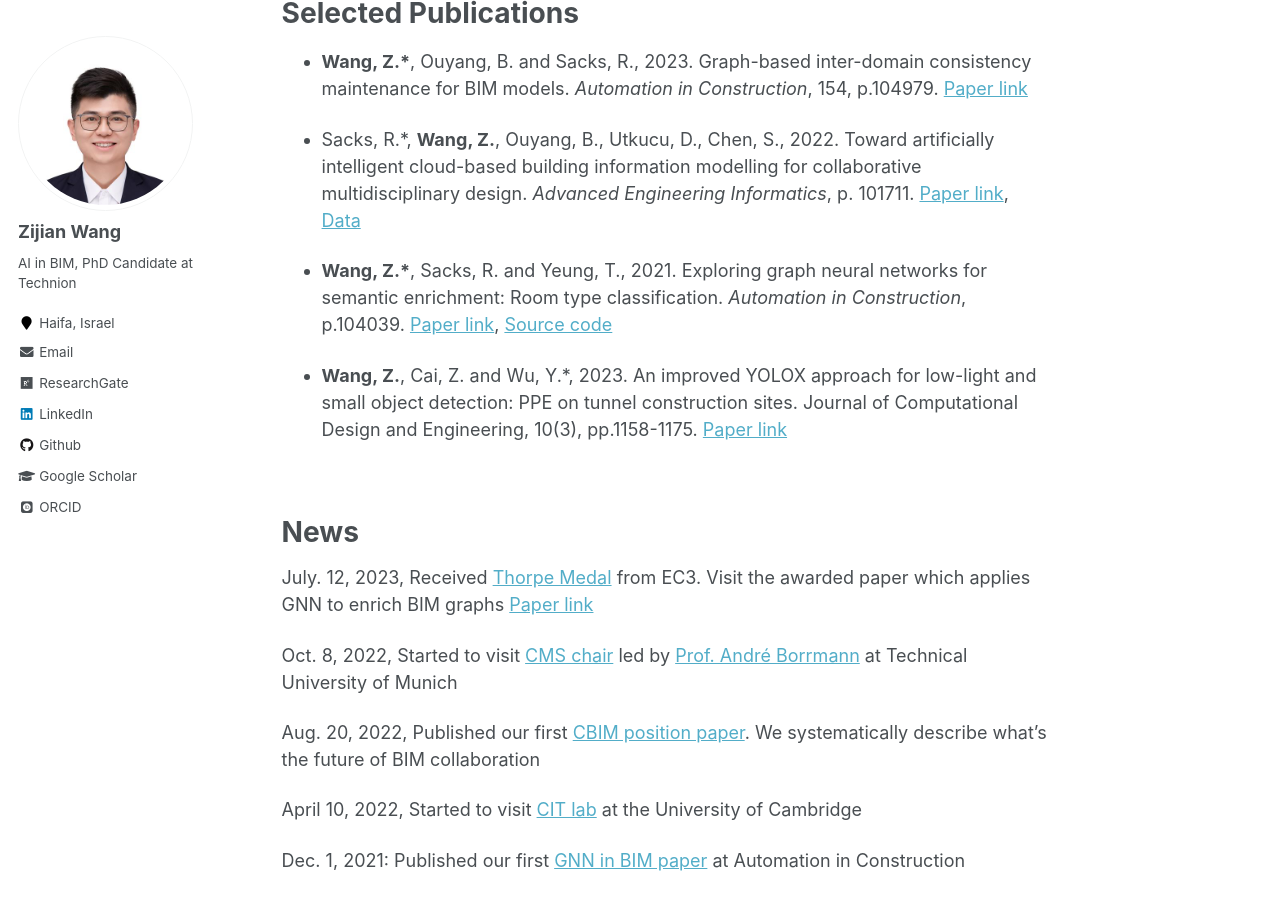
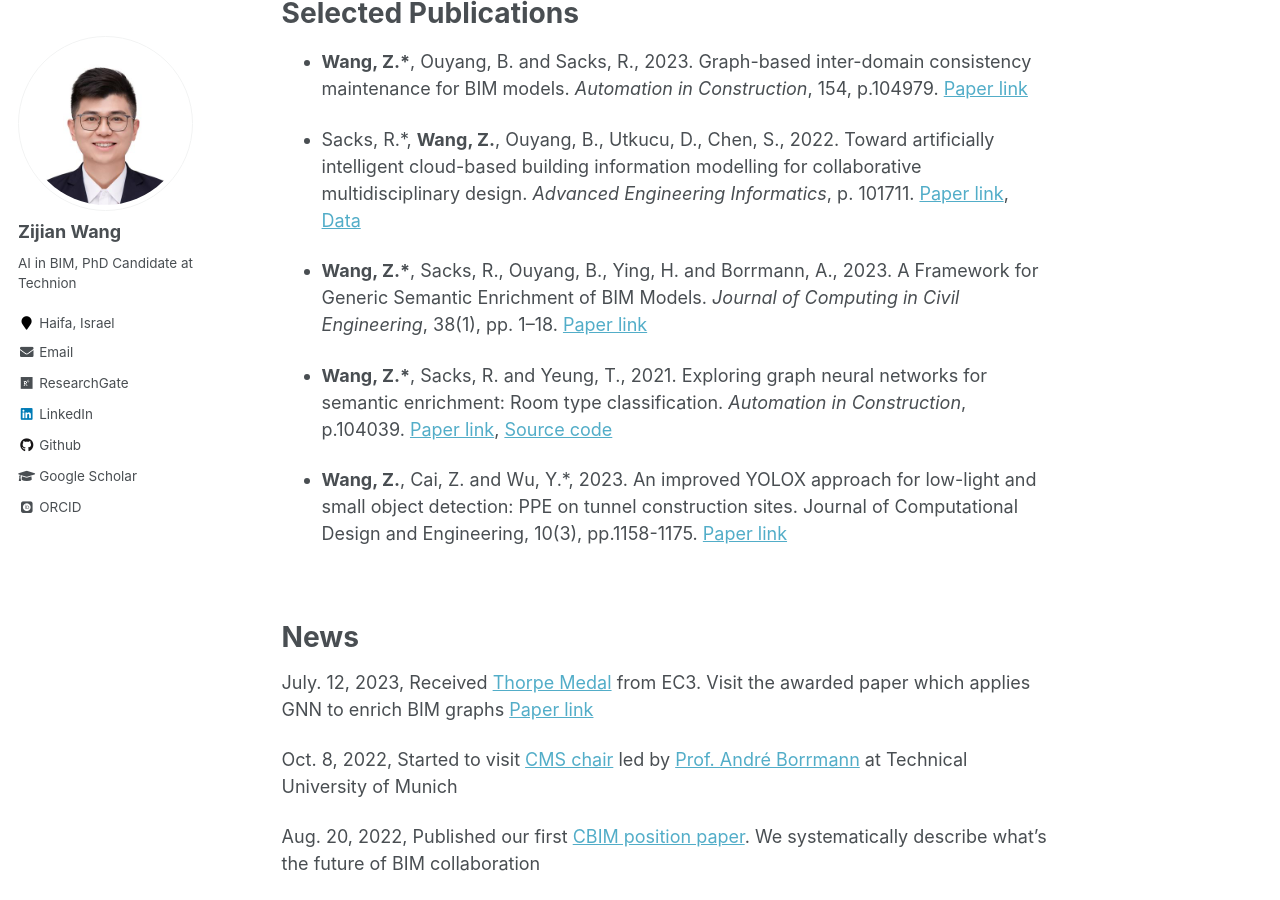
Before and after one commit to ZijianWang-ZW/zijianwang-zw.github.io, a Jekyll site: the page built from _pages/about.md, in a window 1280 px wide and 900 px high, scrolled down 969 px. Built offline with Jekyll 4.4.1, drawn with Linux system fonts in a browser that asks for light colours; some web fonts are replaced.

Commit message:
add the generic SE paper

```diff
--- a/_pages/about.md
+++ b/_pages/about.md
@@ -34,6 +34,8 @@ Selected Publications
 
 - Sacks, R.\*, **Wang, Z.**, Ouyang, B., Utkucu, D., Chen, S., 2022. Toward artificially intelligent cloud-based building information modelling for collaborative multidisciplinary design. *Advanced Engineering Informatics*, p. 101711. [Paper link](https://doi.org/10.1016/j.aei.2022.101711), [Data](https://github.com/terry-oy/CBIM-position)
 
+- **Wang, Z.\***, Sacks, R., Ouyang, B., Ying, H. and Borrmann, A., 2023. A Framework for Generic Semantic Enrichment of BIM Models. *Journal of Computing in Civil Engineering*, 38(1), pp. 1–18. [Paper link](https://doi.org/10.1061/JCCEE5.CPENG-5487)
+
 - **Wang, Z.\***, Sacks, R. and Yeung, T., 2021. Exploring graph neural networks for semantic enrichment: Room type classification. *Automation in Construction*, p.104039. [Paper link](https://www.sciencedirect.com/science/article/abs/pii/S0926580521004908), [Source code](https://github.com/ZijianWang1995/SAGE-E)
 
 
--- a/_pages/talks.html
+++ b/_pages/talks.html
@@ -1,5 +1,5 @@
 ---
-layout: single
+layout: archive
 title: "Research project sharing"
 permalink: /talks/
 author_profile: true
```
Also changed, not shown: _pages/publications.md (+2 -0 lines), _talks/cbim_prototype.md (+3 -0 lines).
